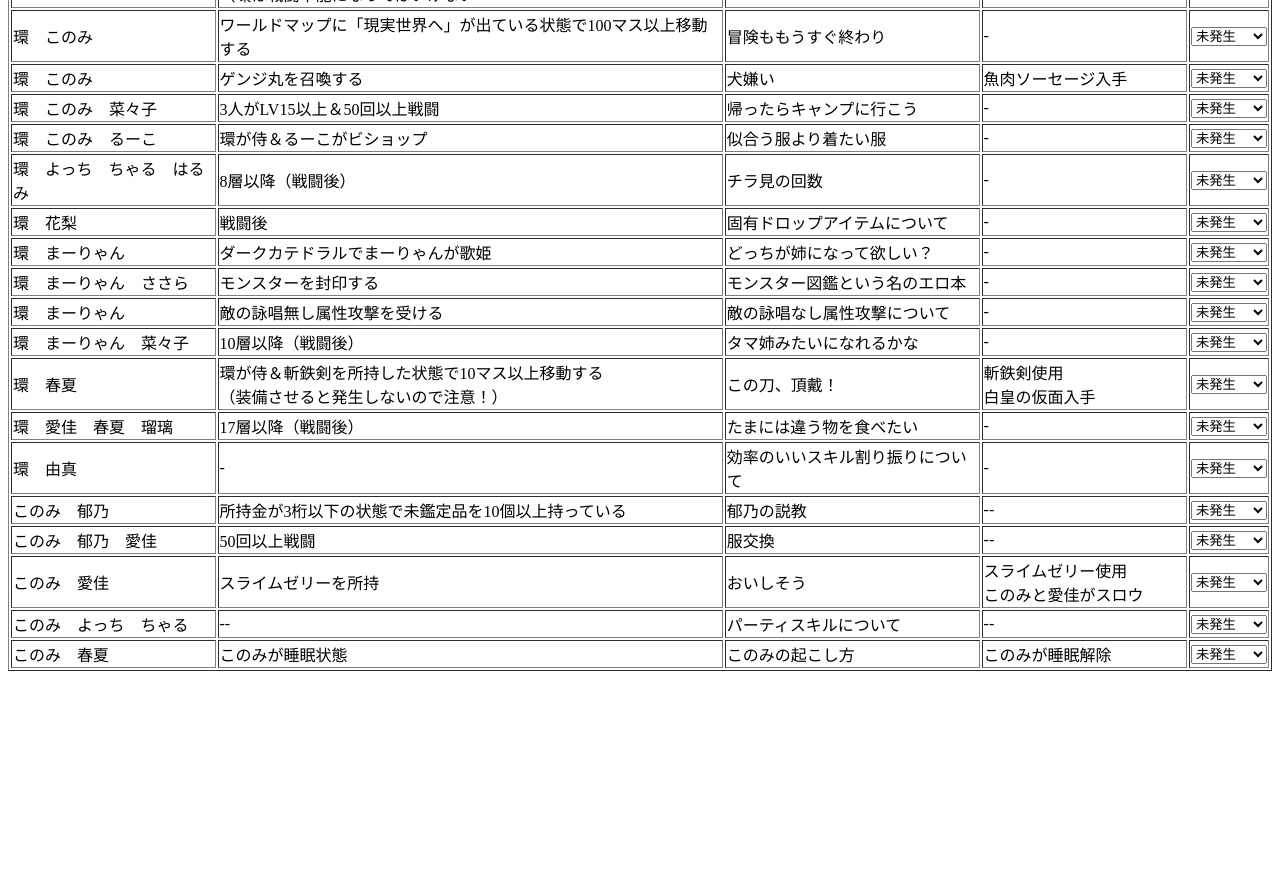
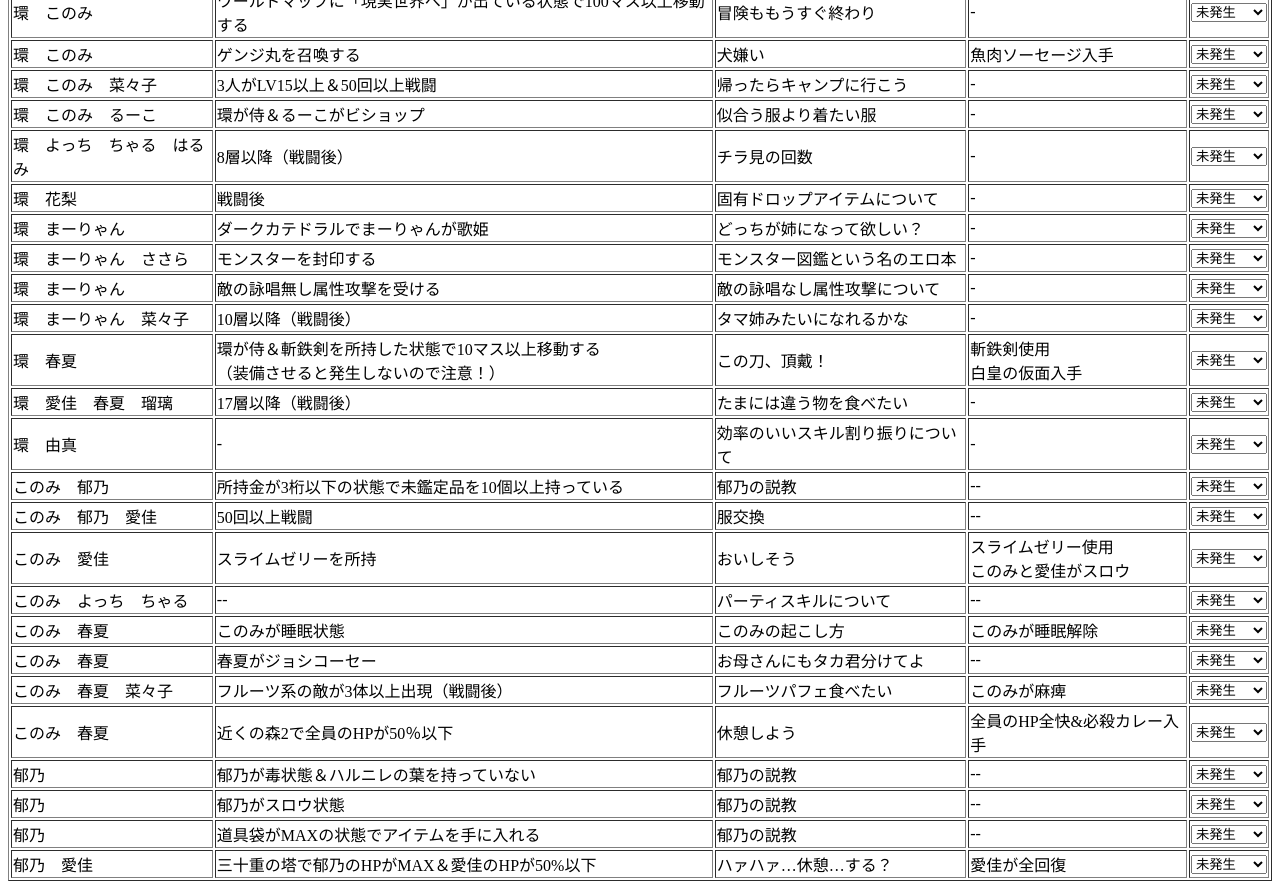
Before and after one commit to goldeagle-pro/goldeagle-pro.github.io, a plain HTML site: page TH2/TH2dt_ Chat.html in a window 1280 px wide. Shown: the part 241-1130 px from the top of the page. Before the commit the page ends 920 px from the top, so only its background shows below. Drawn offline with Linux system fonts and the light colour scheme.

Commit message:
Update TH2dt_ Chat.html

```diff
--- a/TH2/TH2dt_ Chat.html
+++ b/TH2/TH2dt_ Chat.html
@@ -275,6 +275,90 @@
 					</select>
 				</td>
 			</tr>
+			<tr>
+				<td>このみ　春夏</td>
+				<td>春夏がジョシコーセー</td>
+				<td>お母さんにもタカ君分けてよ</td>
+				<td>--</td>
+				<td>
+					<select>
+						<option value="0">未発生</option>
+						<option value="1">発生済み</option>
+					</select>
+				</td>
+			</tr>
+			<tr>
+				<td>このみ　春夏　菜々子</td>
+				<td>フルーツ系の敵が3体以上出現（戦闘後）</td>
+				<td>フルーツパフェ食べたい</td>
+				<td>このみが麻痺</td>
+				<td>
+					<select>
+						<option value="0">未発生</option>
+						<option value="1">発生済み</option>
+					</select>
+				</td>
+			</tr>
+			<tr>
+				<td>このみ　春夏</td>
+				<td>近くの森2で全員のHPが50％以下</td>
+				<td>休憩しよう</td>
+				<td>全員のHP全快&必殺カレー入手</td>
+				<td>
+					<select>
+						<option value="0">未発生</option>
+						<option value="1">発生済み</option>
+					</select>
+				</td>
+			</tr>
+			<tr>
+				<td>郁乃</td>
+				<td>郁乃が毒状態＆ハルニレの葉を持っていない</td>
+				<td>郁乃の説教</td>
+				<td>--</td>
+				<td>
+					<select>
+						<option value="0">未発生</option>
+						<option value="1">発生済み</option>
+					</select>
+				</td>
+			</tr>
+			<tr>
+				<td>郁乃</td>
+				<td>郁乃がスロウ状態</td>
+				<td>郁乃の説教</td>
+				<td>--</td>
+				<td>
+					<select>
+						<option value="0">未発生</option>
+						<option value="1">発生済み</option>
+					</select>
+				</td>
+			</tr>
+			<tr>
+				<td>郁乃</td>
+				<td>道具袋がMAXの状態でアイテムを手に入れる</td>
+				<td>郁乃の説教</td>
+				<td>--</td>
+				<td>
+					<select>
+						<option value="0">未発生</option>
+						<option value="1">発生済み</option>
+					</select>
+				</td>
+			</tr>
+			<tr>
+				<td>郁乃　愛佳</td>
+				<td>三十重の塔で郁乃のHPがMAX＆愛佳のHPが50%以下</td>
+				<td>ハァハァ…休憩…する？</td>
+				<td>愛佳が全回復</td>
+				<td>
+					<select>
+						<option value="0">未発生</option>
+						<option value="1">発生済み</option>
+					</select>
+				</td>
+			</tr>
 		</table>
 	</div>
 </body>
```
